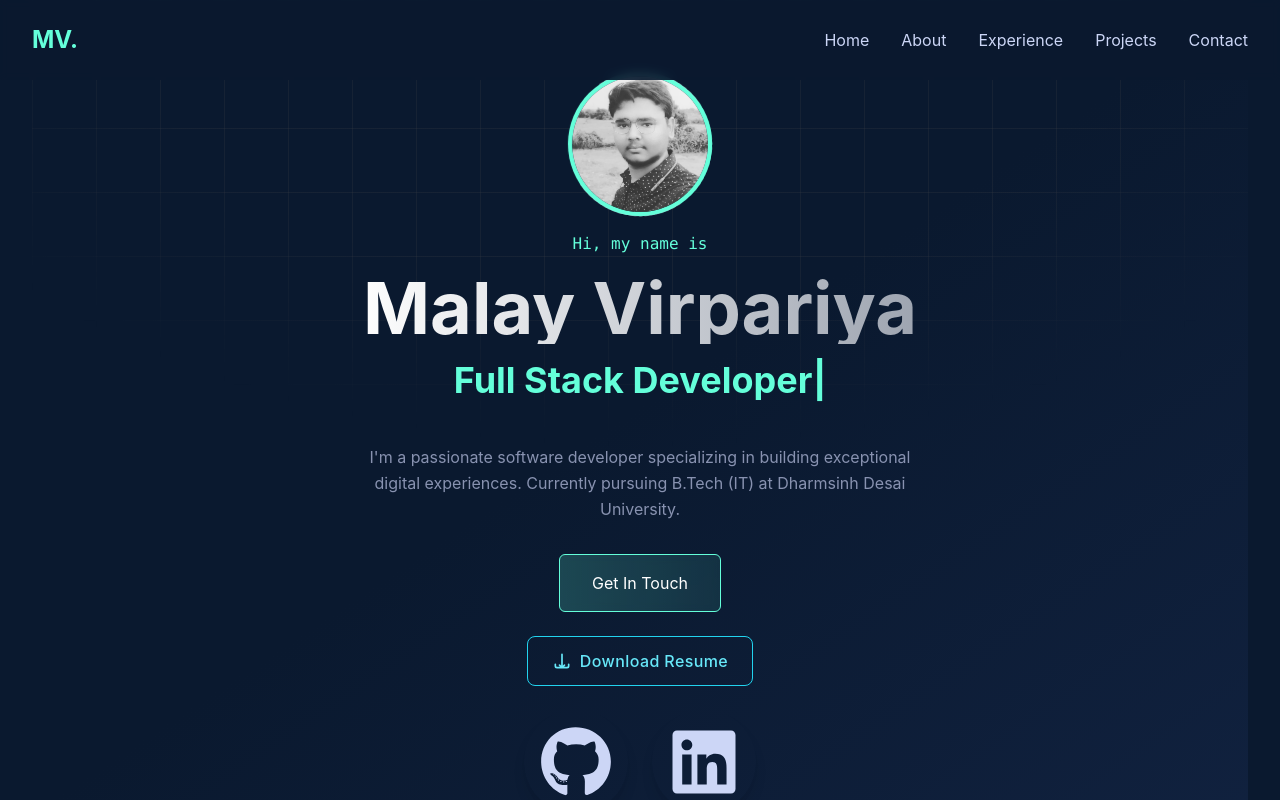
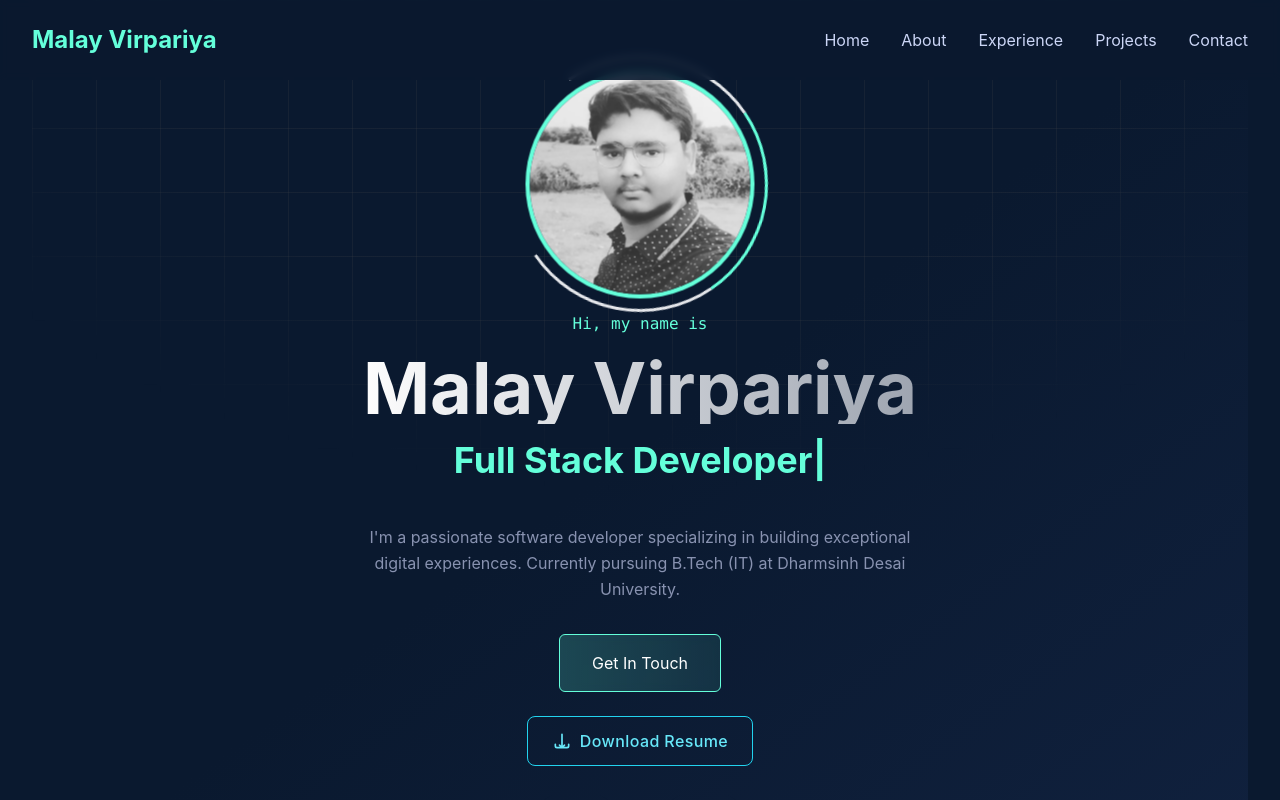
Before and after one commit to virpariyamalay/Malay-s-Portfolio, a React (Vite) app: page / in a window 1280 px wide. Shown: the top 800 px of the page. Built offline with nearby package versions, Linux system fonts and the light colour scheme.

Commit message:
design updated

```diff
--- a/src/components/Hero.jsx
+++ b/src/components/Hero.jsx
@@ -260,12 +260,12 @@ const Hero = () => {
             <motion.div
               animate={{ rotate: 360 }}
               transition={{ repeat: Infinity, duration: 2, ease: "linear" }}
-              className="absolute w-36 h-36 rounded-full border-[3px] border-t-secondary border-b-transparent"
+              className="absolute w-64 h-64 rounded-full border-[3px] border-t-secondary border-b-transparent"
             />
             <motion.div
               animate={{ scale: [1, 1.1, 1] }}
               transition={{ repeat: Infinity, duration: 2, ease: "easeInOut" }}
-              className="w-32 h-32 rounded-full overflow-hidden ring-4 ring-secondary"
+              className="w-52 h-54 rounded-full overflow-hidden ring-4 ring-secondary"
             >
               <img src="/circleprofile.jpg" alt="Malay Virpariya" className="w-full h-full object-cover" />
             </motion.div>
@@ -330,26 +330,7 @@ const Hero = () => {
               Get In Touch
             </a>
 
-            {/* <a
-  href="/Malay_Resume.pdf"
-  download
-  className="group inline-flex items-center justify-center px-8 py-4 rounded-lg border border-cyan-400 text-cyan-300 font-semibold tracking-wide bg-transparent hover:bg-cyan-500 hover:text-white hover:shadow-[0_0_10px_#22d3ee] transition-all duration-300 ease-in-out"
->
-  <svg
-    className="w-5 h-5 mr-2 transition-transform duration-300 group-hover:translate-y-1"
-    fill="none"
-    stroke="currentColor"
-    strokeWidth="2"
-    viewBox="0 0 24 24"
-  >
-    <path
-      strokeLinecap="round"
-      strokeLinejoin="round"
-      d="M4 16v1a2 2 0 002 2h12a2 2 0 002-2v-1M12 12v8m0 0l-3-3m3 3l3-3M12 4v8"
-    />
-  </svg>
-  Download Resume
-</a> */}
+
 
 <a
   href="/Malay_Resume.pdf"
--- a/src/components/Navbar.jsx
+++ b/src/components/Navbar.jsx
@@ -76,7 +76,7 @@ const Navbar = () => {
   return (
     <nav className="fixed w-full h-20 bg-primary/90 backdrop-blur-sm z-50">
       <div className="max-w-7xl mx-auto px-4 sm:px-6 lg:px-8 h-full flex justify-between items-center">
-        <h1 className="text-2xl font-bold text-secondary">MV.</h1>
+        <h1 className="text-2xl font-bold text-secondary">Malay Virpariya</h1>
 
         {/* Desktop Menu */}
         <ul className="hidden md:flex gap-8">
```
